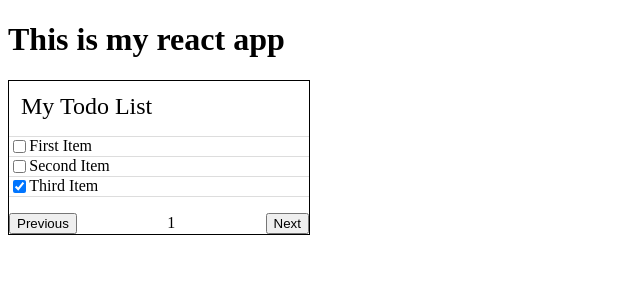
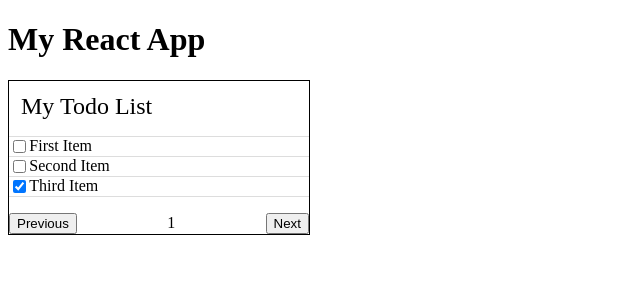
Before and after one commit to OldStarchy/ts-react-sandbox, a React app: page / in a window 1280 px wide. Shown: the top 300 px of the page, without its empty margins (0-640 px from the left). Built offline with nearby package versions, Linux system fonts and the light colour scheme.

Commit message:
Breaking it down into components (TodoList, Pagination, and App)

```diff
--- /dev/null
+++ b/src/components/App.tsx
@@ -0,0 +1,16 @@
+import * as React from 'react';
+import TodoList, { TodoListProps } from './TodoList';
+
+export interface AppProps {
+	title: string;
+	todoList: TodoListProps;
+}
+
+const App = ({ title, todoList }: AppProps) => (
+	<div className="app">
+		<h1>{title}</h1>
+		<TodoList {...todoList} />
+	</div>
+);
+
+export default App;
--- /dev/null
+++ b/src/components/Pagination.tsx
@@ -0,0 +1,19 @@
+import * as React from 'react';
+
+interface PaginationProps {
+	page: number;
+}
+
+const Pagination = (props: PaginationProps) => (
+	<div className="pagination">
+		<button className="pagination__btn-previous" type="button">
+			Previous
+		</button>
+		<p className="pagination__page">{props.page}</p>
+		<button className="pagination__btn-next" type="button">
+			Next
+		</button>
+	</div>
+);
+
+export default Pagination;
--- a/src/components/TodoItem.tsx
+++ b/src/components/TodoItem.tsx
@@ -1,7 +1,7 @@
 import * as React from 'react';
 
 interface TodoItemProps {
-	id: number;
+	id: string;
 	label: string;
 	checked: boolean;
 }
@@ -10,11 +10,11 @@ const TodoItem = (props: TodoItemProps) => (
 	<div className="todo-item">
 		<input
 			className="todo-item__checkbox"
-			id={'TodoItem-' + props.id}
+			id={props.id}
 			type="checkbox"
 			checked={props.checked}
 		/>
-		<label className="todo-item__label" htmlFor={`TodoItem-${props.id}`}>
+		<label className="todo-item__label" htmlFor={props.id}>
 			{props.label}
 		</label>
 	</div>
--- /dev/null
+++ b/src/components/TodoList.tsx
@@ -0,0 +1,38 @@
+import * as React from 'react';
+import TodoItem from './TodoItem';
+import Pagination from './Pagination';
+
+export interface TodoListProps {
+	title: string;
+	items: {
+		label: string;
+		checked: boolean;
+	}[];
+}
+
+const TodoList = (props: TodoListProps) => {
+	// Convert the title into something we can use in an ID attribute
+	const id = props.title.replace(/[^a-zA-Z0-9]+/g, '-');
+
+	return (
+		<div className="todo-list">
+			<p className="todo-list__title">{props.title}</p>
+			<ul className="todo-list__items">
+				{props.items.map((item, index) => (
+					<li className="todo-list__item">
+						<TodoItem
+							id={`${id}__Item-${index}`}
+							label={item.label}
+							checked={item.checked}
+						/>
+					</li>
+				))}
+			</ul>
+			<div className="todo-list__pagination">
+				<Pagination page={1} />
+			</div>
+		</div>
+	);
+};
+
+export default TodoList;
--- a/src/index.tsx
+++ b/src/index.tsx
@@ -1,37 +1,6 @@
 import * as React from 'react';
 import * as ReactDOM from 'react-dom';
-import TodoItem from './components/TodoItem';
-
-const App = () => (
-	<div className="app">
-		<h1>This is my react app</h1>
-		<div className="todo-list">
-			<p className="todo-list__title">My Todo List</p>
-			<ul className="todo-list__items">
-				<li className="todo-list__item">
-					<TodoItem id={0} label="First Item" checked={false} />
-				</li>
-				<li className="todo-list__item">
-					<TodoItem id={1} label="Second Item" checked={false} />
-				</li>
-				<li className="todo-list__item">
-					<TodoItem id={2} label="Third Item" checked={true} />
-				</li>
-			</ul>
-			<div className="todo-list__pagination">
-				<div className="pagination">
-					<button className="pagination__btn-previous" type="button">
-						Previous
-					</button>
-					<p className="pagination__page">1</p>
-					<button className="pagination__btn-next" type="button">
-						Next
-					</button>
-				</div>
-			</div>
-		</div>
-	</div>
-);
+import App, { AppProps } from './components/App';
 
 const rootDiv = document.getElementById('react-root');
 
@@ -39,4 +8,25 @@ if (rootDiv === undefined) {
 	throw new Error('Missing react-root div');
 }
 
-ReactDOM.render(<App />, rootDiv);
+const appProps: AppProps = {
+	title: 'My React App',
+	todoList: {
+		title: 'My Todo List',
+		items: [
+			{
+				label: 'First Item',
+				checked: false,
+			},
+			{
+				label: 'Second Item',
+				checked: false,
+			},
+			{
+				label: 'Third Item',
+				checked: true,
+			},
+		],
+	},
+};
+
+ReactDOM.render(<App {...appProps} />, rootDiv);
```
Also changed, not shown: 1 other file (tests, documents, lock files or other folders).
